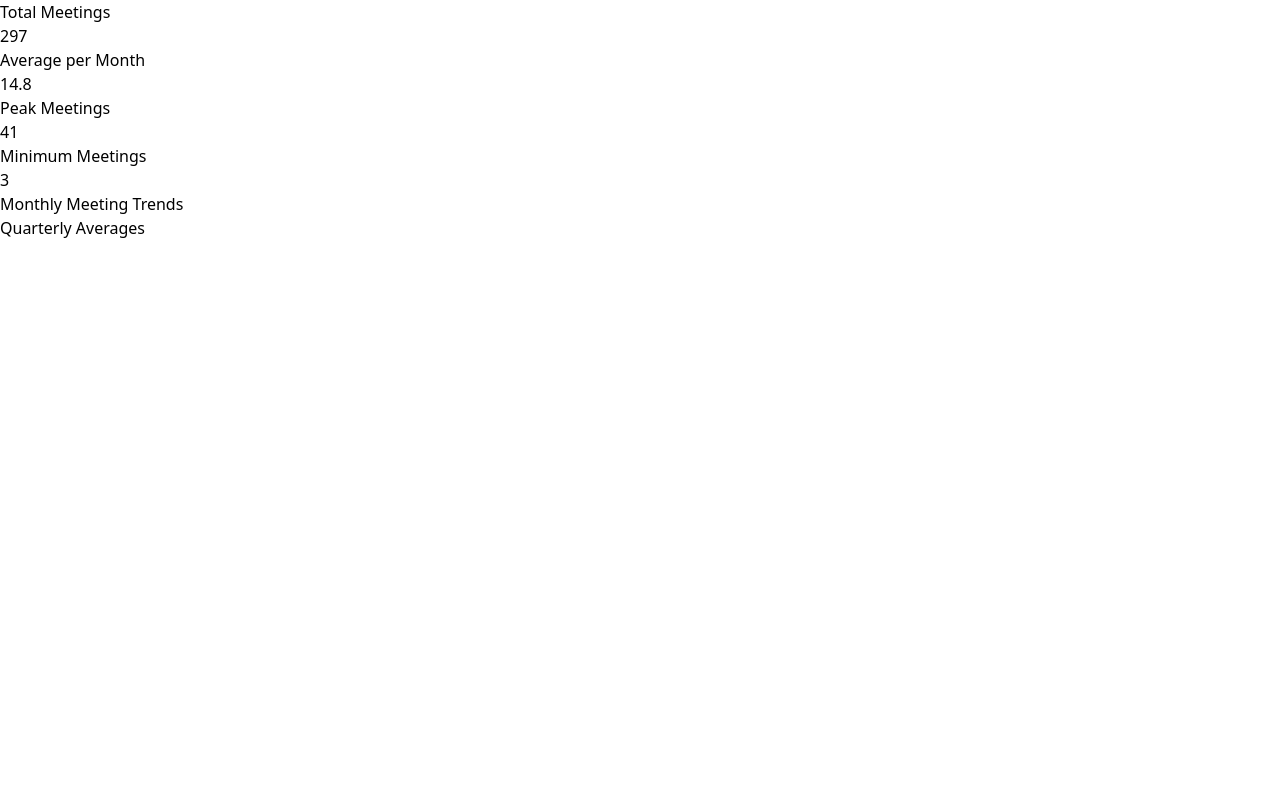
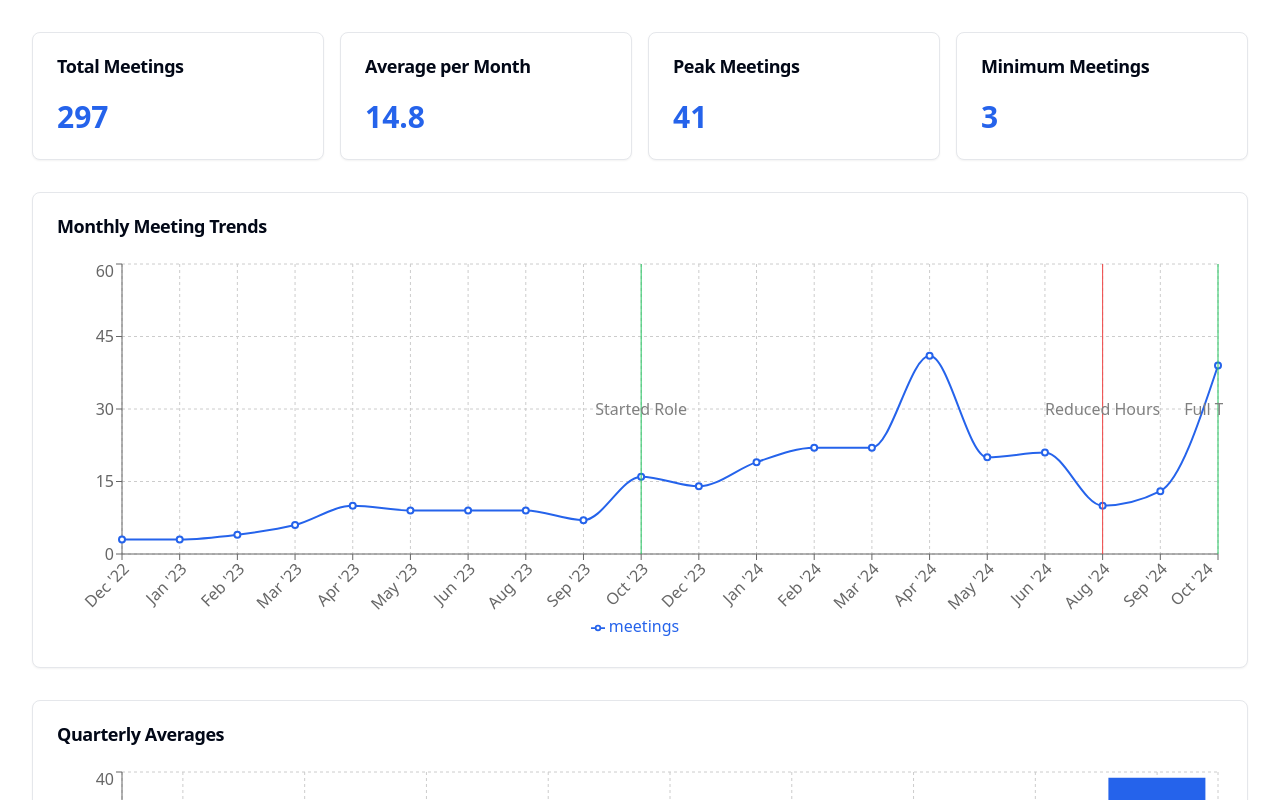
Before and after one commit to Okkay914/SP-BD-Results-, a Next.js app: page / in a window 1280 px wide. Shown: the top 800 px of the page. Built offline with nearby package versions, Linux system fonts and the light colour scheme.

Commit message:
Create tailwind.config.js

```diff
--- /dev/null
+++ b/tailwind.config.js
@@ -0,0 +1,76 @@
+/** @type {import('tailwindcss').Config} */
+module.exports = {
+  darkMode: ["class"],
+  content: [
+    './pages/**/*.{js,jsx}',
+    './components/**/*.{js,jsx}',
+    './app/**/*.{js,jsx}',
+    './src/**/*.{js,jsx}',
+  ],
+  theme: {
+    container: {
+      center: true,
+      padding: "2rem",
+      screens: {
+        "2xl": "1400px",
+      },
+    },
+    extend: {
+      colors: {
+        border: "hsl(var(--border))",
+        input: "hsl(var(--input))",
+        ring: "hsl(var(--ring))",
+        background: "hsl(var(--background))",
+        foreground: "hsl(var(--foreground))",
+        primary: {
+          DEFAULT: "hsl(var(--primary))",
+          foreground: "hsl(var(--primary-foreground))",
+        },
+        secondary: {
+          DEFAULT: "hsl(var(--secondary))",
+          foreground: "hsl(var(--secondary-foreground))",
+        },
+        destructive: {
+          DEFAULT: "hsl(var(--destructive))",
+          foreground: "hsl(var(--destructive-foreground))",
+        },
+        muted: {
+          DEFAULT: "hsl(var(--muted))",
+          foreground: "hsl(var(--muted-foreground))",
+        },
+        accent: {
+          DEFAULT: "hsl(var(--accent))",
+          foreground: "hsl(var(--accent-foreground))",
+        },
+        popover: {
+          DEFAULT: "hsl(var(--popover))",
+          foreground: "hsl(var(--popover-foreground))",
+        },
+        card: {
+          DEFAULT: "hsl(var(--card))",
+          foreground: "hsl(var(--card-foreground))",
+        },
+      },
+      borderRadius: {
+        lg: "var(--radius)",
+        md: "calc(var(--radius) - 2px)",
+        sm: "calc(var(--radius) - 4px)",
+      },
+      keyframes: {
+        "accordion-down": {
+          from: { height: 0 },
+          to: { height: "var(--radix-accordion-content-height)" },
+        },
+        "accordion-up": {
+          from: { height: "var(--radix-accordion-content-height)" },
+          to: { height: 0 },
+        },
+      },
+      animation: {
+        "accordion-down": "accordion-down 0.2s ease-out",
+        "accordion-up": "accordion-up 0.2s ease-out",
+      },
+    },
+  },
+  plugins: [require("tailwindcss-animate")],
+}
```
